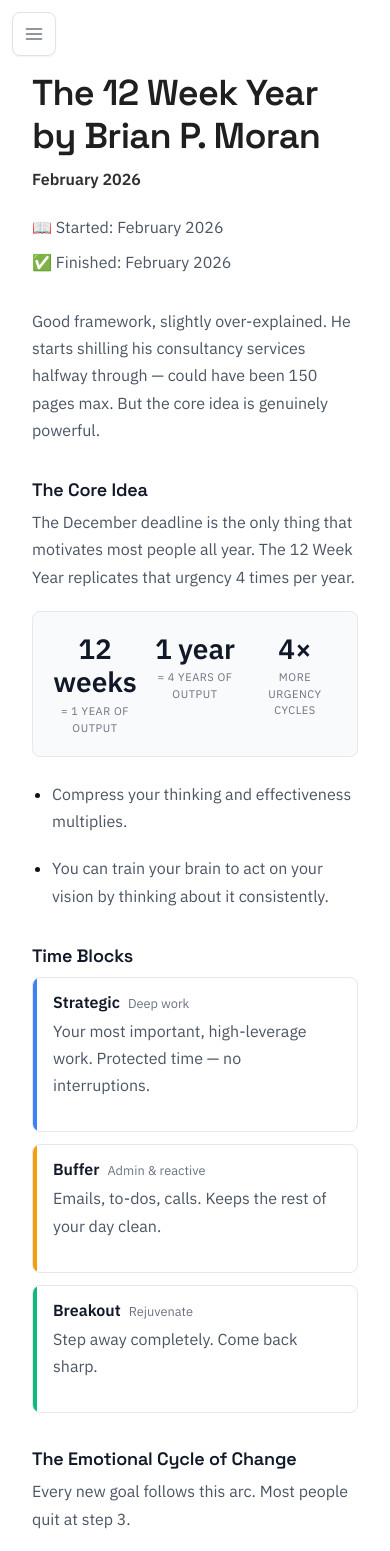
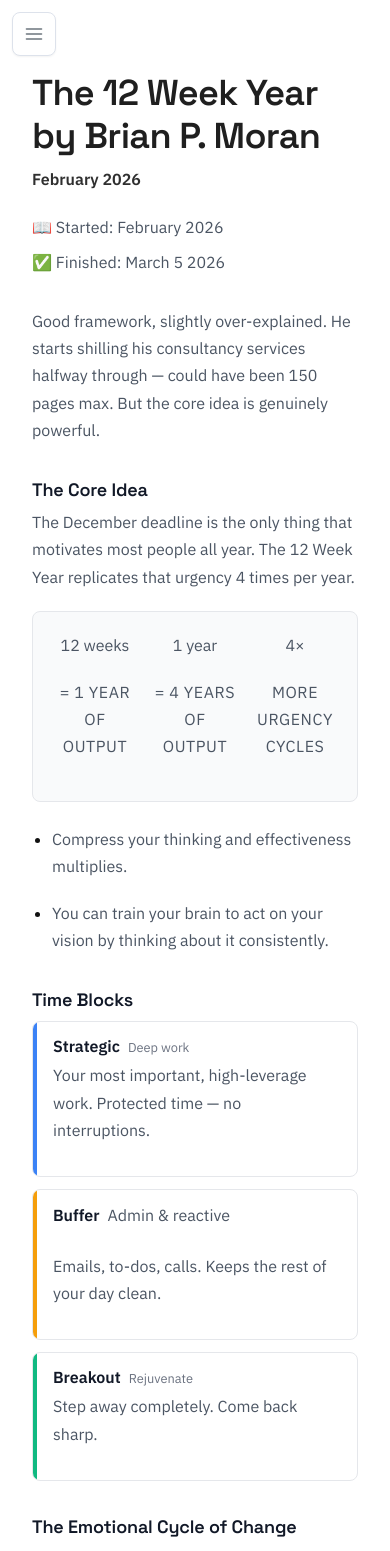
Before and after one commit to alexshibu1/alexshibu.com, a Next.js app: page /essay/12-week-year in a window 390 px wide. Shown: the top 1551 px of the page. Built offline with nearby package versions, Linux system fonts and the light colour scheme.

Commit message:
a few more

```diff
--- a/app/essay/12-week-year/page.mdx
+++ b/app/essay/12-week-year/page.mdx
@@ -17,7 +17,7 @@ export const metadata = {
   }}
 >
   <p style={{ margin: "0.25rem 0 0.5rem 0" }}>📖 Started: February 2026</p>
-  <p style={{ margin: "0.25rem 0" }}>✅ Finished: February 2026</p>
+  <p style={{ margin: "0.25rem 0" }}>✅ Finished: March 5 2026</p>
 </div>
 
 Good framework, slightly over-explained. He starts shilling his consultancy services halfway through — could have been 150 pages max. But the core idea is genuinely powerful.
@@ -40,16 +40,73 @@ The December deadline is the only thing that motivates most people all year. The
   }}
 >
   <div>
-    <div style={{ fontSize: "1.75rem", fontWeight: "700", color: "#111827", lineHeight: "1.2" }}>12 weeks</div>
-    <div style={{ fontSize: "11px", color: "#6b7280", textTransform: "uppercase", letterSpacing: "0.05em", marginTop: "0.25rem" }}>= 1 year of output</div>
+    <div
+      style={{
+        fontSize: "1.75rem",
+        fontWeight: "700",
+        color: "#111827",
+        lineHeight: "1.2",
+      }}
+    >
+      12 weeks
+    </div>
+    <div
+      style={{
+        fontSize: "11px",
+        color: "#6b7280",
+        textTransform: "uppercase",
+        letterSpacing: "0.05em",
+        marginTop: "0.25rem",
+      }}
+    >
+      = 1 year of output
+    </div>
   </div>
   <div>
-    <div style={{ fontSize: "1.75rem", fontWeight: "700", color: "#111827", lineHeight: "1.2" }}>1 year</div>
-    <div style={{ fontSize: "11px", color: "#6b7280", textTransform: "uppercase", letterSpacing: "0.05em", marginTop: "0.25rem" }}>= 4 years of output</div>
+    <div
+      style={{
+        fontSize: "1.75rem",
+        fontWeight: "700",
+        color: "#111827",
+        lineHeight: "1.2",
+      }}
+    >
+      1 year
+    </div>
+    <div
+      style={{
+        fontSize: "11px",
+        color: "#6b7280",
+        textTransform: "uppercase",
+        letterSpacing: "0.05em",
+        marginTop: "0.25rem",
+      }}
+    >
+      = 4 years of output
+    </div>
   </div>
   <div>
-    <div style={{ fontSize: "1.75rem", fontWeight: "700", color: "#111827", lineHeight: "1.2" }}>4×</div>
-    <div style={{ fontSize: "11px", color: "#6b7280", textTransform: "uppercase", letterSpacing: "0.05em", marginTop: "0.25rem" }}>more urgency cycles</div>
+    <div
+      style={{
+        fontSize: "1.75rem",
+        fontWeight: "700",
+        color: "#111827",
+        lineHeight: "1.2",
+      }}
+    >
+      4×
+    </div>
+    <div
+      style={{
+        fontSize: "11px",
+        color: "#6b7280",
+        textTransform: "uppercase",
+        letterSpacing: "0.05em",
+        marginTop: "0.25rem",
+      }}
+    >
+      more urgency cycles
+    </div>
   </div>
 </div>
 
@@ -71,35 +128,87 @@ The December deadline is the only thing that motivates most people all year. The
 
 ## Time Blocks
 
-<div style={{ display: "flex", flexDirection: "column", gap: "0.75rem", margin: "0.5rem 0 1.5rem 0" }}>
-  <div style={{ display: "flex", borderRadius: "8px", overflow: "hidden", border: "1px solid #e5e7eb" }}>
+<div
+  style={{
+    display: "flex",
+    flexDirection: "column",
+    gap: "0.75rem",
+    margin: "0.5rem 0 1.5rem 0",
+  }}
+>
+  <div
+    style={{
+      display: "flex",
+      borderRadius: "8px",
+      overflow: "hidden",
+      border: "1px solid #e5e7eb",
+    }}
+  >
     <div style={{ width: "4px", background: "#3b82f6", flexShrink: 0 }} />
     <div style={{ padding: "0.75rem 1rem", flex: 1 }}>
-      <div style={{ display: "flex", alignItems: "baseline", gap: "0.5rem", marginBottom: "0.25rem" }}>
+      <div
+        style={{
+          display: "flex",
+          alignItems: "baseline",
+          gap: "0.5rem",
+          marginBottom: "0.25rem",
+        }}
+      >
         <span style={{ fontWeight: "600", color: "#111827" }}>Strategic</span>
         <span style={{ fontSize: "0.8rem", color: "#6b7280" }}>Deep work</span>
       </div>
       <p style={{ margin: 0, fontSize: "0.9rem", color: "#4b5563" }}>
-        Your most important, high-leverage work. Protected time — no interruptions.
+        Your most important, high-leverage work. Protected time — no
+        interruptions.
       </p>
     </div>
   </div>
-  <div style={{ display: "flex", borderRadius: "8px", overflow: "hidden", border: "1px solid #e5e7eb" }}>
+  <div
+    style={{
+      display: "flex",
+      borderRadius: "8px",
+      overflow: "hidden",
+      border: "1px solid #e5e7eb",
+    }}
+  >
     <div style={{ width: "4px", background: "#f59e0b", flexShrink: 0 }} />
     <div style={{ padding: "0.75rem 1rem", flex: 1 }}>
-      <div style={{ display: "flex", alignItems: "baseline", gap: "0.5rem", marginBottom: "0.25rem" }}>
+      <div
+        style={{
+          display: "flex",
+          alignItems: "baseline",
+          gap: "0.5rem",
+          marginBottom: "0.25rem",
+        }}
+      >
         <span style={{ fontWeight: "600", color: "#111827" }}>Buffer</span>
-        <span style={{ fontSize: "0.8rem", color: "#6b7280" }}>Admin & reactive</span>
+        <span style={{ fontSize: "0.8rem", color: "#6b7280" }}>
+          Admin & reactive
+        </span>
       </div>
       <p style={{ margin: 0, fontSize: "0.9rem", color: "#4b5563" }}>
         Emails, to-dos, calls. Keeps the rest of your day clean.
       </p>
     </div>
   </div>
-  <div style={{ display: "flex", borderRadius: "8px", overflow: "hidden", border: "1px solid #e5e7eb" }}>
+  <div
+    style={{
+      display: "flex",
+      borderRadius: "8px",
+      overflow: "hidden",
+      border: "1px solid #e5e7eb",
+    }}
+  >
     <div style={{ width: "4px", background: "#10b981", flexShrink: 0 }} />
     <div style={{ padding: "0.75rem 1rem", flex: 1 }}>
-      <div style={{ display: "flex", alignItems: "baseline", gap: "0.5rem", marginBottom: "0.25rem" }}>
+      <div
+        style={{
+          display: "flex",
+          alignItems: "baseline",
+          gap: "0.5rem",
+          marginBottom: "0.25rem",
+        }}
+      >
         <span style={{ fontWeight: "600", color: "#111827" }}>Breakout</span>
         <span style={{ fontSize: "0.8rem", color: "#6b7280" }}>Rejuvenate</span>
       </div>
@@ -112,12 +221,20 @@ The December deadline is the only thing that motivates most people all year. The
 
 ## The Emotional Cycle of Change
 
-<p style={{ marginBottom: 0 }}>Every new goal follows this arc. Most people quit at step 3.</p>
+<p style={{ marginBottom: 0 }}>
+  Every new goal follows this arc. Most people quit at step 3.
+</p>
 
 <img
   src="/emotional-cycle-of-change.svg"
   alt="12 Week Year Emotional Cycle of Change diagram showing 5 stages: Initial Enthusiasm, Reality Sets In, Low Point, Renewed Hope, and Achievement"
-  style={{ display: "block", width: "100%", maxWidth: "426px", margin: 0, padding: 0 }}
+  style={{
+    display: "block",
+    width: "100%",
+    maxWidth: "426px",
+    margin: 0,
+    padding: 0,
+  }}
 />
 
 <h2 style={{ marginTop: 0 }}>Execution</h2>
--- a/app/essay/the-third-door/page.mdx
+++ b/app/essay/the-third-door/page.mdx
@@ -2,11 +2,11 @@ export const metadata = {
   title: "The Third Door by Alex Banayan",
   description:
     "One of the biggest takeaways was about having a bias to action. Find the alternative route to getting what you want.",
-  date: "February 2024",
+  date: "January 2024",
   type: "book",
 };
 
-<EssayHeader title="The Third Door by Alex Banayan" date="February 2024" />
+<EssayHeader title="The Third Door by Alex Banayan" date="January 2024" />
 
 <div
   style={{
@@ -33,6 +33,11 @@ export const metadata = {
   <p>One of the biggest takeaways was about having a bias to action.</p>
   <p>Find the alternative route to getting what you want.</p>
   <p>This makes me want to ask ppl for help, when it truly matters.</p>
-  <p>The degrees of connection you may have to the coolest ppl is incredible.</p>
-  <p>break the perceived limit of access you have to the greatest minds. It just takes some "hustle".</p>
+  <p>
+    The degrees of connection you may have to the coolest ppl is incredible.
+  </p>
+  <p>
+    break the perceived limit of access you have to the greatest minds. It just
+    takes some "hustle".
+  </p>
 </div>
--- a/app/essay/why-we-sleep/page.mdx
+++ b/app/essay/why-we-sleep/page.mdx
@@ -2,11 +2,11 @@ export const metadata = {
   title: "Why We Sleep by Matthew Walker",
   description:
     "Mid book for self-improvement imo. The main part scares you about how the lack of sleep is literally killing you.",
-  date: "January 2024",
+  date: "December 2023",
   type: "book",
 };
 
-<EssayHeader title="Why We Sleep by Matthew Walker" date="January 2024" />
+<EssayHeader title="Why We Sleep by Matthew Walker" date="December 2023" />
 
 <div
   style={{
@@ -31,9 +31,18 @@ export const metadata = {
   }}
 >
   <p>mid book for self-improvement imo</p>
-  <p>the main part of book scares you about how the lack of sleep is literally killing you. This makes me want to tell everyone about the ideas.</p>
+  <p>
+    the main part of book scares you about how the lack of sleep is literally
+    killing you. This makes me want to tell everyone about the ideas.
+  </p>
   <p>Not much more than the basic stuff on how to improve sleep quality.</p>
-  <p>mind you I'm an average 19 year old with normal sleep patterns, i think? I was basically trying to sleep early to be honest and not at 1am and feel tired at 6</p>
-  <p>we'll see if this worked. Andrew Huberman has more tips on specific stuff.</p>
+  <p>
+    mind you I'm an average 19 year old with normal sleep patterns, i think? I
+    was basically trying to sleep early to be honest and not at 1am and feel
+    tired at 6
+  </p>
+  <p>
+    we'll see if this worked. Andrew Huberman has more tips on specific stuff.
+  </p>
   <p>I listened to the audio book then read the summary</p>
 </div>
--- a/app/lore/LoreClient.tsx
+++ b/app/lore/LoreClient.tsx
@@ -114,9 +114,9 @@ const LORE: LoreItem[] = [
   {
     id: "smym-feast-2026-07",
     date: "07.2026",
-    line: "Helped 20 kids earn $3K running booths at Parish Feast",
+    line: "Helped 20 kids earn $3K running booths for parish feast",
     more:
-      "One of my favorite things I've led this year started with a question. How do we become a catalyst for young folks who want to get a glimpse of entrepreneurship. For our three-night Parish Feast which pulls around 1,500 people a night Scarborough SMYM builds a whole economy. Instead of doing the standard thing of running a  couple food stalls ourselves, we became an incubator investing 60 bucks into 8 groups of 4 kids. I set up a negative working capital model with the booths Building a whole ticket economy with fraud controls, dual ledger reconciliation all while also filming a documentary about the ups and downs of the whole 40+ person operation. Night after night of organizing PR, dealing with a chaotic mess, my job everyday was crisis management. We made over 3k in revenue and had a whole lot of fun doing it.",
+      "One of my favorite things I've led this year, how do we become a catalyst for young entrepreneurship. For our three-night Parish Feast pulling around 1,500 people a night Scarborough. SMYM became an incubator investing 60 bucks into 8 groups of 4 kids. I set up a negative working capital model with the booths, a whole ticket economy with fraud controls all while also filming a documentary about the ups and downs of the whole 40+ person operation. Night after night of organizing PR, dealing with a chaotic mess, my job everyday was crisis management. We made over 3k in revenue and had a whole lot of fun doing it.",
     links: [
       {
         label: "Instagram",
@@ -145,7 +145,7 @@ const LORE: LoreItem[] = [
   {
     id: "shopify-vanauley-2022-04",
     date: "04.2022",
-    line: "Made my first $1 selling bath bombs and keto on Shopify and Insta.",
+    line: "Made my first $1 selling bath bombs and keto",
     more: "Launched a Shopify storefront for bath bomb fundraising for the Vanauley homeless shelter, promoted via Instagram theme pages. Had around 600 followers. Learned e-commerce + order fulfillment and marketing.",
     links: [
       {
@@ -860,7 +860,7 @@ export default function LoreClient() {
         </p>
       </div>
 
-      <div className="grid gap-8 md:grid-cols-[1.35fr_0.65fr]">
+      <div className="grid gap-4 md:grid-cols-[1.35fr_0.65fr]">
         {/* Timeline */}
         <div>
           <ul className="list-none space-y-0">
@@ -890,7 +890,7 @@ export default function LoreClient() {
 
         {/* Desktop details pane */}
         <aside className="hidden md:block">
-          <div className="sticky top-24 border-l border-gray-100 pl-6">
+          <div className="sticky top-24 border-l border-gray-100 pl-6 w-[130%] max-w-[40rem] ml-auto">
             {active?.more ? (
               <>
                 <div className="text-xs text-gray-400 tabular-nums">
```
